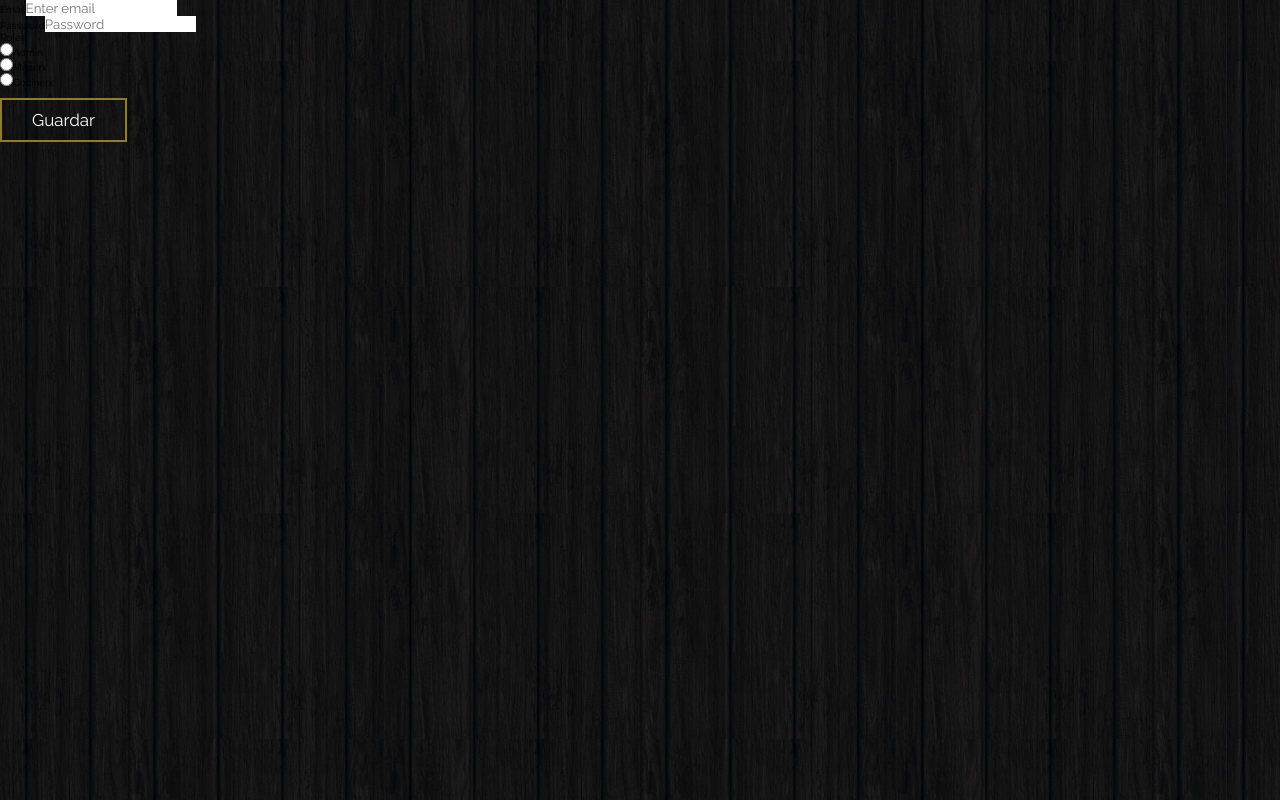
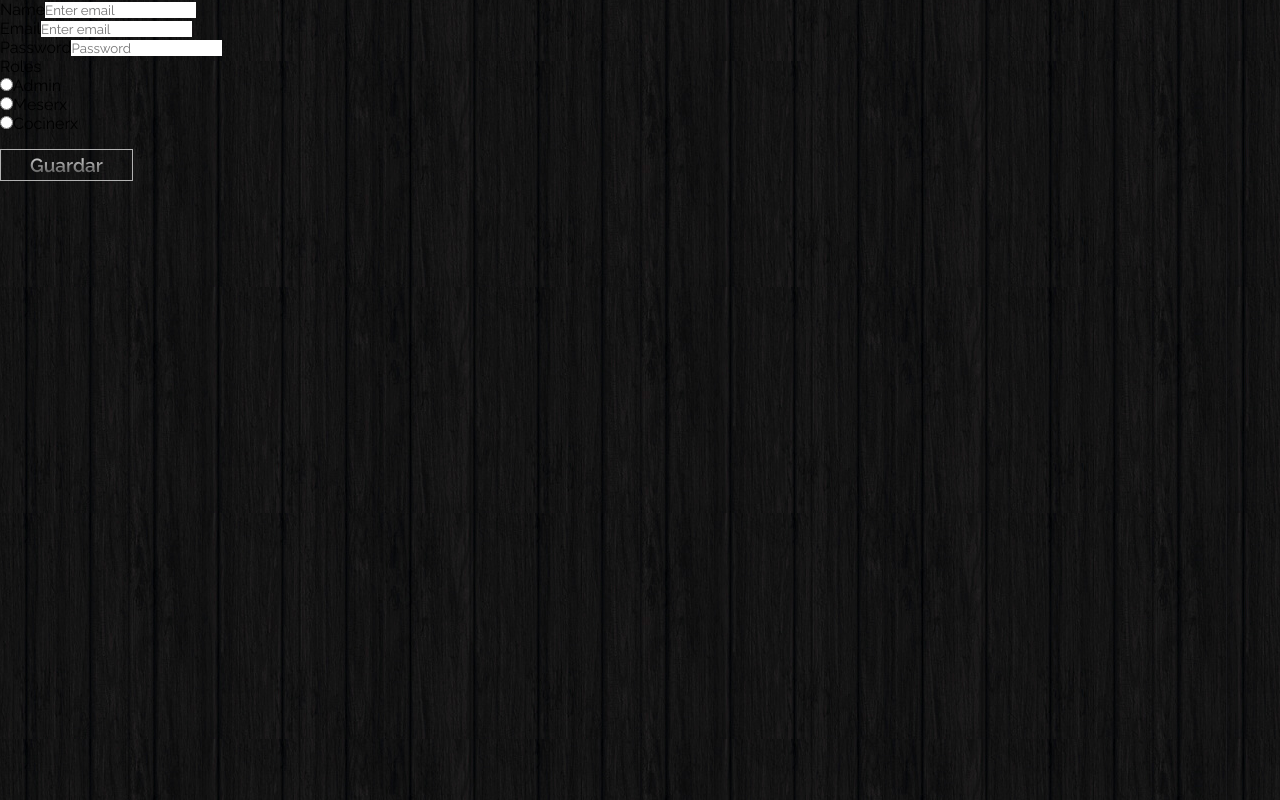
Before and after one commit to nicolmendoza/LIM016-burger-queen-api-client, a React (Create React App) app in the folder burger-queen/: page /edit/1 in a window 1280 px wide. Built offline with nearby package versions, Linux system fonts and the light colour scheme; no server answers; sample sign-in values are in the browser's storage.

Commit message:
arreglando settings users

```diff
--- a/burger-queen/src/components/Admi.jsx
+++ b/burger-queen/src/components/Admi.jsx
@@ -2,12 +2,16 @@ import axios from "axios";
 import React, { useEffect, useState } from "react";
 import CreateUser from "./CreateUser";
 import { Link } from "react-router-dom";
-import { Button, ContainerElements, DivElement} from "../style-components/components";
-import {getAllProducts, deleteProduct} from '../services/products'
-import DivData from '../utils/Container-Data'
+import {
+  Button,
+  ContainerElements,
+  DivElement,
+} from "../style-components/components";
+import { getAllProducts, deleteProduct } from "../services/products";
+import DivData from "../utils/Container-Data";
 
 const Admi = () => {
-  const url = 'https://bq-api-2022.herokuapp.com/users';
+  const url = "https://bq-api-2022.herokuapp.com/users";
   const token = localStorage.getItem("token");
 
   const [newUrl, setUrl] = useState(url);
@@ -16,61 +20,69 @@ const Admi = () => {
   const header = {
     headers: {
       Authorization: `Bearer ${token}`,
-  }
-}
+    },
+  };
   const initial = {
     users: [],
   };
 
   const initialLink = {
-    first:'',
-    prev: '',
-    next: '',
-    last:''
+    first: "",
+    prev: "",
+    next: "",
+    last: "",
   };
   const [page, setPage] = useState(initialLink);
-  const [loading, setLoading] = useState(false)
+  const [loading, setLoading] = useState(false);
   const [state, setSate] = useState(initial);
-
-
 
   useEffect(() => {
     setTimeout(() => {
-      setLoading(true)
+      setLoading(true);
       getUsers(newUrl);
     }, 2000);
   }, []);
 
-
-  const getUsers = (newUrl) => getAllProducts(newUrl)
-    .then((response) =>{
-      const link = response.headers.link
-      const arrayLink = link.match(/[-a-zA-Z0-9@:%_\+.~#?&//=]{2,256}\.[a-z]{2,4}\b(\/[-a-zA-Z0-9@:%_\+.~#?&//=]*)?/gi)
+  const getUsers = (newUrl) =>
+    getAllProducts(newUrl).then((response) => {
+      const link = response.headers.link;
+      console.log(link);
+      const arrayLink = link.match(
+        /[-a-zA-Z0-9@:%_\+.~#?&//=]{2,256}\.[a-z]{2,4}\b(\/[-a-zA-Z0-9@:%_\+.~#?&//=]*)?/gi
+      );
       setPage((old) => ({
         ...old,
-        first:arrayLink[0],
+        first: arrayLink[0],
         prev: arrayLink[1],
         next: arrayLink[2],
-        last: arrayLink[3]
-      }))
+        last: arrayLink[3],
+      }));
       setSate((old) => ({
         ...old,
         users: response.data,
-      }))
-      setLoading(false)
+      }));
+      setLoading(false);
+    });
+
+  const getUsersSave = () =>
+    getAllProducts("https://bq-api-2022.herokuapp.com/users?limit=100").then(
+      (response) => {
+        setSate((old) => ({
+          ...old,
+          users: response.data,
+        }));
       }
     );
 
-
   const handlePagination = (e) => {
-    console.log(e.target.value)
-    let pageNumber = e.target.value
-    getUsers(pageNumber)
-    setUrl(pageNumber)
-  }
+    console.log(e.target.value);
+    let pageNumber = e.target.value;
+    getUsers(pageNumber);
+    setUrl(pageNumber);
+  };
 
   const deleteUser = (id) => {
-    console.log(newUrl)
+    console.log(newUrl);
     axios
       .delete(`${url}/${id}`, header)
       .then((response) => console.log(response))
@@ -88,50 +100,52 @@ const Admi = () => {
   return (
     <div>
       <h1>USUARIOS</h1>
-        <Button type="submit" className="btn-login" value={page.prev} onClick={handlePagination}> Prev </Button>
-        <Button type="submit" className="btn-login"  value={page.next} onClick={handlePagination}> Next </Button>
-        {loading ? "Cargando..." :
+      <Button
+        type="submit"
+        className="btn-login"
+        value={page.prev}
+        onClick={handlePagination}
+      >
+        {" "}
+        Prev{" "}
+      </Button>
+      <Button
+        type="submit"
+        className="btn-login"
+        value={page.next}
+        onClick={handlePagination}
+      >
+        {" "}
+        Next{" "}
+      </Button>
+      {loading ? (
+        "Cargando..."
+      ) : (
         <ContainerElements>
           <DivElement>
-            <CreateUser getUsers={getUsers}></CreateUser>
+            <CreateUser getUsersSave={getUsersSave}></CreateUser>
             <p>Add new user</p>
           </DivElement>
           {state.users.map((user) => (
             <DivData key={user._id} data={user}>
               <div>
-                <p>{user.nameUser}</p>
+
+                <h2>{user.nameUser}</h2>
                 <p>{user.email}</p>
                 <p>{user.roles.name}</p>
               </div>
-            <button onClick={() =>{window.location.href = `/edit/${user._id}`}}>Editar</button>
-            <button onClick={() => deleteUser(user._id)}>Eliminar</button>
+              <Button
+                onClick={() => {
+                  window.location.href = `/edit/${user._id}`;
+                }}
+              >
+                Editar
+              </Button>
+              <Button onClick={() => deleteUser(user._id)}>Eliminar</Button>
             </DivData>
           ))}
-        </ContainerElements>}
-        {/* <table className="table table-hover">
-          <tbody>
-            {state.users.map((user) => (
-              <tr className="table-active" key={user._id}>
-                <th scope="row">
-                  {user.roles.admin
-                    ? "Admin"
-                    : user.roles.name === "mesera"
-                    ? "mesera"
-                    : "cocinera"}
-                </th>
-                <td>{user.nameUser}</td>
-                <td>{user.email}</td>
-                <td>
-                  <Link to={"/edit/" + user._id}>Editar</Link>
-                </td>
-                <td>
-                  <button onClick={() => deleteUser(user._id)}>Eliminar</button>
-                </td>
-              </tr>
-            ))}
-          </tbody>
-        </table> */}
-
+        </ContainerElements>
+      )}
     </div>
   );
 };
--- a/burger-queen/src/components/CreateUser.jsx
+++ b/burger-queen/src/components/CreateUser.jsx
@@ -12,14 +12,15 @@ const style = {
   left: "50%",
   transform: "translate(-50%, -50%)",
   width: 400,
-  height: 600,
+  height: 500,
   bgcolor: "background.paper",
   border: "2px solid #000",
   boxShadow: 24,
-  p: 4,
+  color:"black",
+  p: 10,
 };
 
-const CreateUser = ({ getUsers }) => {
+const CreateUser = ({ getUsersSave }) => {
   const url = "https://bq-api-2022.herokuapp.com/users";
   const token = localStorage.getItem("token");
   const [open, setOpen] = React.useState(false);
@@ -65,7 +66,6 @@ const CreateUser = ({ getUsers }) => {
   const onSubmitForm = async (e) => {
     e.preventDefault();
     handleClose();
-    console.log(state)
     const url = "https://bq-api-2022.herokuapp.com";
 
     let options = {
@@ -74,6 +74,7 @@ const CreateUser = ({ getUsers }) => {
         Authorization: `Bearer ${token}`,
       },
     };
+
     const res = await axios.post(`${url}/users`, state, options);
 
     console.log(res.data);
@@ -81,12 +82,13 @@ const CreateUser = ({ getUsers }) => {
       email: "",
       password: "",
       roles: "",
+      nameUser:""
     });
-    getUsers(url);
+    getUsersSave();
   };
   return (
     <div>
-      <AddCircleOutlineIcon onClick={handleOpen}/>
+      <AddCircleOutlineIcon  onClick={handleOpen}/>
       <Modal
         open={open}
         onClose={handleClose}
@@ -95,6 +97,20 @@ const CreateUser = ({ getUsers }) => {
       >
         <Box sx={style}>
       <form className="container" onSubmit={onSubmitForm}>
+      <div className="form-group">
+          <label htmlFor="exampleInputImage1" className="form-label mt-4">
+            Name
+          </label>
+          <input
+            type="text"
+            name="nameUser"
+            value={state.nameUser}
+            className="form-control"
+            id="exampleInputImage1"
+            placeholder="Name"
+            onChange={onChangeInput}
+          />
+        </div>
         <div className="form-group">
           <label htmlFor="exampleInputEmail1" className="form-label mt-4">
             Email
--- a/burger-queen/src/components/EditUser.jsx
+++ b/burger-queen/src/components/EditUser.jsx
@@ -1,5 +1,11 @@
 import axios from "axios";
 import React, { useEffect, useState } from "react";
+import {
+  Button,
+  ContainerProduts,
+  OrderDiv,
+  Container,
+} from "../style-components/components";
 
 const EditUser = () => {
   const url = "https://bq-api-2022.herokuapp.com";
@@ -8,6 +14,7 @@ const EditUser = () => {
   const initial = {
     email: "",
     password: "",
+    nameUser: "",
     roles: "",
   };
   let config = {
@@ -66,48 +73,50 @@ const EditUser = () => {
     };
     const res = await axios.put(`${url}/users/${id}`, state, options);
 
-
-    window.location.href = "/admi";
+    window.location.href = "/settings";
     console.log(res);
   };
   return (
-    <form className="container" onSubmit={onSubmitForm}>
-      <div className="form-group">
-        <label htmlFor="exampleInputEmail1" className="form-label mt-4">
-          Email
-        </label>
+    <div>
+      <form onSubmit={onSubmitForm}>
+        <div>
+          <label>Name</label>
+          <input
+            type="text"
+            name="nameUser"
+            value={state.nameUser}
+            placeholder="Enter email"
+            onChange={onChangeInput}
+          />
+        </div>
+        <div>
+          <label>Email</label>
           <input
             type="email"
             name="email"
             value={state.email}
-          className="form-control"
             id="exampleInputEmail1"
             aria-describedby="emailHelp"
             placeholder="Enter email"
             onChange={onChangeInput}
           />
         </div>
-      <div className="form-group">
-        <label htmlFor="exampleInputPassword1" className="form-label mt-4">
-          Password
-        </label>
+        <div>
+          <label>Password</label>
           <input
             type="password"
             name="password"
             value={state.password}
-          className="form-control"
-          id="exampleInputPassword1"
             placeholder="Password"
             onChange={onChangeInput}
           />
         </div>
-      <fieldset className="form-group" onChange={options} value={state.roles}>
+        <fieldset onChange={options} value={state.roles}>
           <legend className="mt-4">Roles</legend>
           <div className="form-check">
-          <label className="form-check-label">
+            <label>
               <input
                 type="radio"
-              className="form-check-input"
                 name="optionsRadios"
                 id="optionsRadios1"
                 value="admin"
@@ -116,10 +125,9 @@ const EditUser = () => {
             </label>
           </div>
           <div className="form-check">
-          <label className="form-check-label">
+            <label>
               <input
                 type="radio"
-              className="form-check-input"
                 name="optionsRadios"
                 id="optionsRadios2"
                 value="mesera"
@@ -128,10 +136,9 @@ const EditUser = () => {
             </label>
           </div>
           <div className="form-check disabled">
-          <label className="form-check-label">
+            <label>
               <input
                 type="radio"
-              className="form-check-input"
                 name="optionsRadios"
                 id="optionsRadios3"
                 value="cocinera"
@@ -141,12 +148,13 @@ const EditUser = () => {
             </label>
           </div>
         </fieldset>
-      <div className="form-group">
-        <button type="submit" className="btn btn-primary">
+        <div>
+          <Button type="submit" className="btn btn-primary">
             Guardar
-        </button>
+          </Button>
         </div>
       </form>
+    </div>
   );
 };
 
--- a/burger-queen/src/components/Inicio/inicio.css
+++ b/burger-queen/src/components/Inicio/inicio.css
@@ -13,7 +13,7 @@
 }
 
 html {
-  font-size: 62.5%;
+  /* font-size: 62.5%; */
   scroll-behavior: smooth;
   overflow-x: hidden;
 }
--- a/burger-queen/src/utils/Container-Data.jsx
+++ b/burger-queen/src/utils/Container-Data.jsx
@@ -1,4 +1,4 @@
-import React, { Children } from "react";
+import React from "react";
 import styled from 'styled-components'
 
 const DivData = ({data, children}) => {
@@ -16,12 +16,12 @@ const ContainerData = styled.div`
     flex-direction:column;
     align-items: center;
     text-align:center;
-    padding: 10px 0px;
-    border-radius:5px;
+    padding: 10px 10px;
+    border-radius:20px;
 
     img{
-        width:100px;
-        height:100px;
+        width:150px;
+        height:150px;
     }
 `
 export default DivData
```
Also changed, not shown: burger-queen/src/utils/editUser.css (added). Lines whose indentation alone changed are shown as unchanged.
